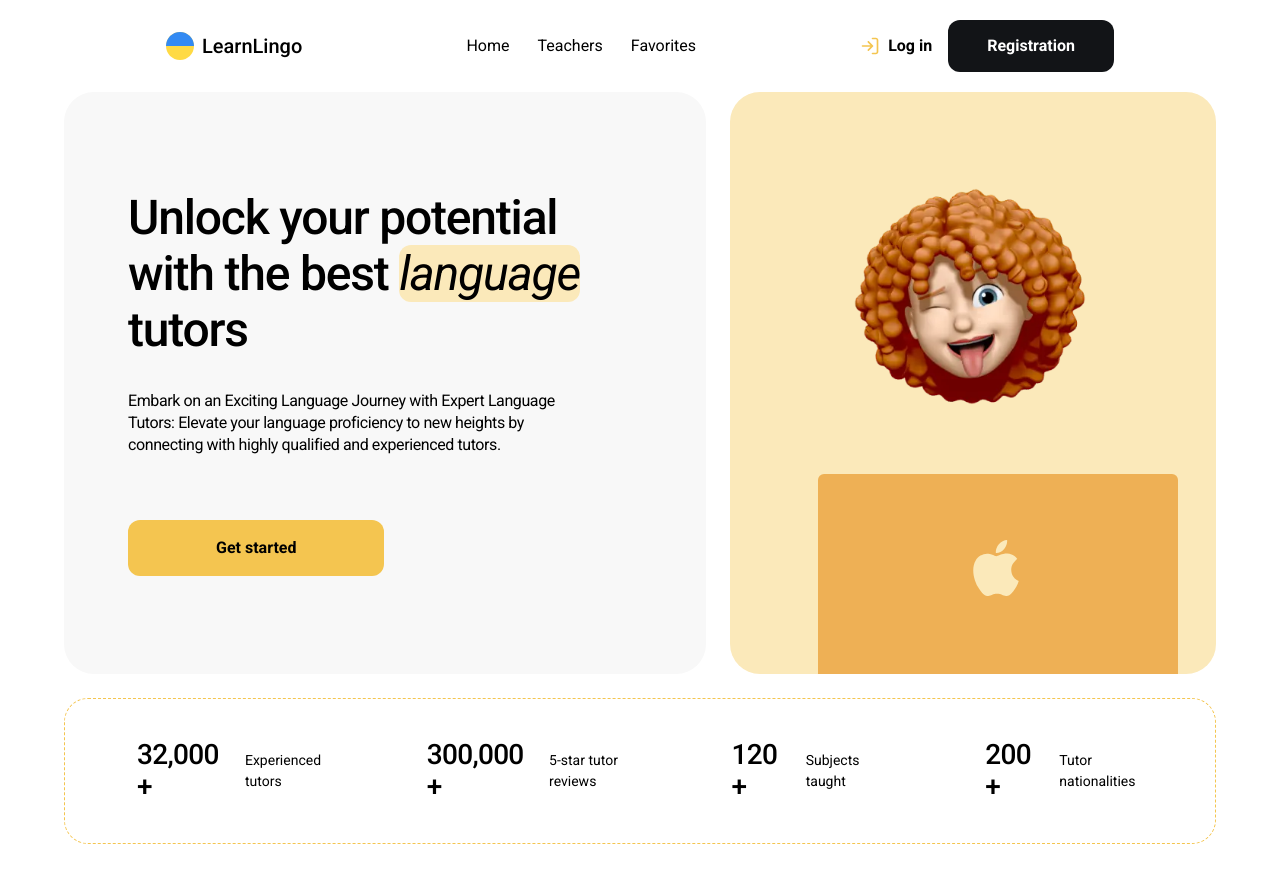
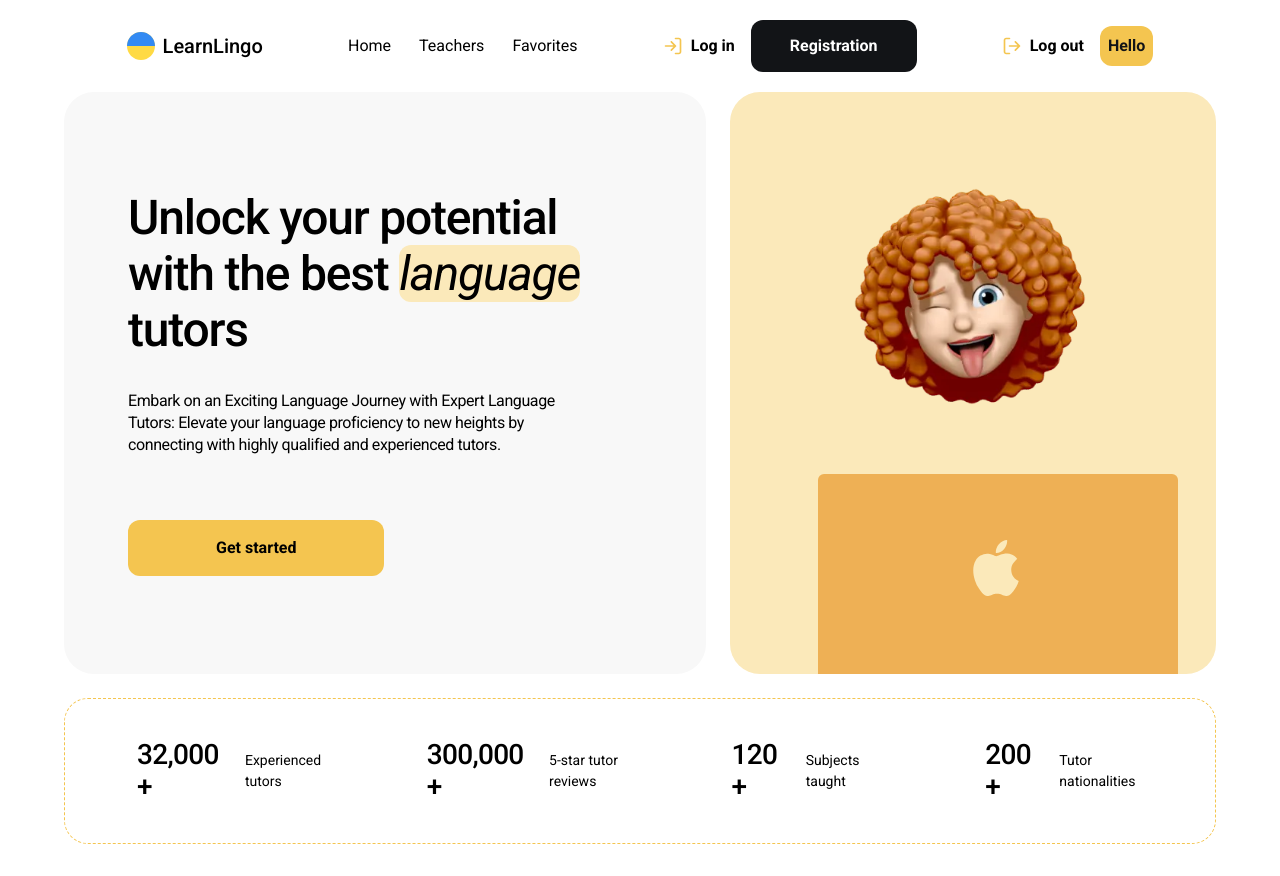
Before and after one commit to endorf8n/learn-lingo, a React (Vite) app: page / in a window 1280 px wide. Built offline with nearby package versions, Linux system fonts and the light colour scheme.

Commit message:
add userMenu auth headerNavigation components

```diff
--- a/src/App.tsx
+++ b/src/App.tsx
@@ -3,11 +3,9 @@ import Home from "../src/pages/Home";
 import Teachers from "../src/pages/Teachers";
 import Favorites from "../src/pages/Favorites";
 import { Layout } from "./components/Layout";
-// import { Register } from "./components/Auth/RegisterForm";
 
 export const App = () => {
   return (
-    // <Register />
     <Routes>
       <Route path="/" element={<Layout />}>
         <Route index element={<Home />} />
--- /dev/null
+++ b/src/components/Auth/Auth.tsx
@@ -0,0 +1,31 @@
+import iconSprite from "../../assets/images/sprite.svg";
+import { Login } from "../Login/Login";
+import { Register } from "../Register/Register";
+
+interface AuthProps {
+  openModal: (content: JSX.Element) => void;
+}
+
+export const Auth = ({ openModal }: AuthProps) => {
+  return (
+    <div className="flex flex-row gap-4 items-center">
+      <button
+        className="flex items-center gap-2 font-bold text-base leading-5 hover:text-darkYellow duration-300"
+        type="button"
+        onClick={() => openModal(<Login />)}
+      >
+        <svg className="fill-darkYellow" width={20} height={20}>
+          <use xlinkHref={`${iconSprite}#login`}></use>
+        </svg>
+        Log in
+      </button>
+      <button
+        className="bg-black hover:bg-darkYellow text-white hover:text-black text-base font-bold rounded-xl py-[14px] px-[39px] hover:shadow-3xl duration-300"
+        type="button"
+        onClick={() => openModal(<Register />)}
+      >
+        Registration
+      </button>
+    </div>
+  );
+};
--- a/src/components/Header/Header.tsx
+++ b/src/components/Header/Header.tsx
@@ -1,13 +1,23 @@
-import { NavLink } from "react-router-dom";
 import iconSprite from "../../assets/images/sprite.svg";
 import { useState } from "react";
 import { Modal } from "../Modal/Modal";
-import { Register } from "../Auth/Register";
-import { Login } from "../Auth/Login";
+
+import { Auth } from "../Auth/Auth";
+import { UserMenu } from "../UserMenu/UserMenu";
+import { HeaderNavigation } from "../HeaderNavigation/HeaderNavigation";
 
 export const Header = () => {
-  const [isLoginOpen, setIsLoginOpen] = useState<boolean>(false);
-  const [isRegisterOpen, setIsRegisterOpen] = useState<boolean>(false);
+  const [isModalOpen, setIsModalOpen] = useState<boolean>(false);
+  const [modalContent, setModalContent] = useState<JSX.Element | null>(null);
+
+  const openModal = (content: JSX.Element) => {
+    setModalContent(content);
+    setIsModalOpen(true);
+  };
+
+  const closeModal = () => {
+    setIsModalOpen(false);
+  };
 
   return (
     <header className="flex items-center p-5 justify-around">
@@ -20,56 +30,10 @@ export const Header = () => {
         </svg>
         <p>LearnLingo</p>
       </a>
-
-      <nav className="flex gap-x-7 text-base">
-        <NavLink className="relative group hover:scale-105 duration-300" to="/">
-          Home
-          <span className="absolute bottom-0 left-1/2 transform -translate-x-1/2 w-0 h-0.5 bg-darkYellow group-hover:w-full transition-all duration-300"></span>
-        </NavLink>
-        <NavLink
-          className="relative group hover:scale-105 duration-300"
-          to="/teachers"
-        >
-          Teachers
-          <span className="absolute bottom-0 left-1/2 transform -translate-x-1/2 w-0 h-0.5 bg-darkYellow group-hover:w-full transition-all duration-300"></span>
-        </NavLink>
-        <NavLink
-          className="relative group hover:scale-105 duration-300"
-          to="/favorites"
-        >
-          Favorites
-          <span className="absolute bottom-0 left-1/2 transform -translate-x-1/2 w-0 h-0.5 bg-darkYellow group-hover:w-full transition-all duration-300"></span>
-        </NavLink>
-      </nav>
-      <div className="flex flex-row gap-4 items-center">
-        <button
-          className="flex items-center gap-2 font-bold text-base leading-5 hover:text-darkYellow duration-300"
-          type="button"
-          onClick={() => setIsLoginOpen(true)}
-        >
-          <svg className="fill-darkYellow" width={20} height={20}>
-            <use xlinkHref={`${iconSprite}#login`}></use>
-          </svg>
-          Log in
-        </button>
-        <button
-          className="bg-black hover:bg-darkYellow text-white hover:text-black text-base font-bold rounded-xl py-[14px] px-[39px] hover:shadow-3xl duration-300"
-          type="button"
-          onClick={() => setIsRegisterOpen(true)}
-        >
-          Registration
-        </button>
-      </div>
-      {isLoginOpen && (
-        <Modal closeModal={() => setIsLoginOpen(false)}>
-          <Login />
-        </Modal>
-      )}
-      {isRegisterOpen && (
-        <Modal closeModal={() => setIsRegisterOpen(false)}>
-          <Register />
-        </Modal>
-      )}
+      <HeaderNavigation />
+      <Auth openModal={openModal} />
+      <UserMenu openModal={openModal} />
+      {isModalOpen && <Modal closeModal={closeModal}>{modalContent}</Modal>}
     </header>
   );
 };
--- /dev/null
+++ b/src/components/HeaderNavigation/HeaderNavigation.tsx
@@ -0,0 +1,26 @@
+import { NavLink } from "react-router-dom";
+
+export const HeaderNavigation = () => {
+  return (
+    <nav className="flex gap-x-7 text-base">
+      <NavLink className="relative group hover:scale-105 duration-300" to="/">
+        Home
+        <span className="absolute bottom-0 left-1/2 transform -translate-x-1/2 w-0 h-0.5 bg-darkYellow group-hover:w-full transition-all duration-300"></span>
+      </NavLink>
+      <NavLink
+        className="relative group hover:scale-105 duration-300"
+        to="/teachers"
+      >
+        Teachers
+        <span className="absolute bottom-0 left-1/2 transform -translate-x-1/2 w-0 h-0.5 bg-darkYellow group-hover:w-full transition-all duration-300"></span>
+      </NavLink>
+      <NavLink
+        className="relative group hover:scale-105 duration-300"
+        to="/favorites"
+      >
+        Favorites
+        <span className="absolute bottom-0 left-1/2 transform -translate-x-1/2 w-0 h-0.5 bg-darkYellow group-hover:w-full transition-all duration-300"></span>
+      </NavLink>
+    </nav>
+  );
+};
--- /dev/null
+++ b/src/components/Logout/Logout.tsx
@@ -0,0 +1,23 @@
+export const Logout = () => {
+  return (
+    <div>
+      <h3 className="text-3xl font-medium text-center mb-10">
+        Are you sure you want to log out?
+      </h3>
+      <div className="flex gap-6 justify-center">
+        <button
+          className="bg-gray hover:bg-lightBlack text-black text-base font-bold rounded-xl py-[14px] px-12 hover:scale-110 hover:shadow-3xl duration-300"
+          type="button"
+        >
+          Log out
+        </button>
+        <button
+          className="bg-black text-white hover:bg-darkYellow hover:text-black text-base font-bold rounded-xl py-[14px] px-12 hover:scale-110 hover:shadow-3xl duration-300"
+          type="button"
+        >
+          Cancel
+        </button>
+      </div>
+    </div>
+  );
+};
--- /dev/null
+++ b/src/components/UserMenu/UserMenu.tsx
@@ -0,0 +1,26 @@
+import iconSprite from "../../assets/images/sprite.svg";
+import { Logout } from "../Logout/Logout";
+
+interface AuthProps {
+  openModal: (content: JSX.Element) => void;
+}
+
+export const UserMenu = ({ openModal }: AuthProps) => {
+  return (
+    <div className="flex flex-row gap-4 items-center">
+      <button
+        className="flex items-center gap-2 font-bold text-base leading-5 hover:scale-110 duration-300"
+        type="button"
+        onClick={() => openModal(<Logout />)}
+      >
+        <svg className="fill-darkYellow" width={20} height={20}>
+          <use xlinkHref={`${iconSprite}#log-out`}></use>
+        </svg>
+        Log out
+      </button>
+      <p className="bg-darkYellow text-black text-base font-bold rounded-xl p-2">
+        Hello
+      </p>
+    </div>
+  );
+};
```
Also changed, not shown: src/components/Login/Login.tsx (renamed from src/components/Auth/Login.tsx), src/components/Register/Register.tsx (renamed from src/components/Auth/Register.tsx).
